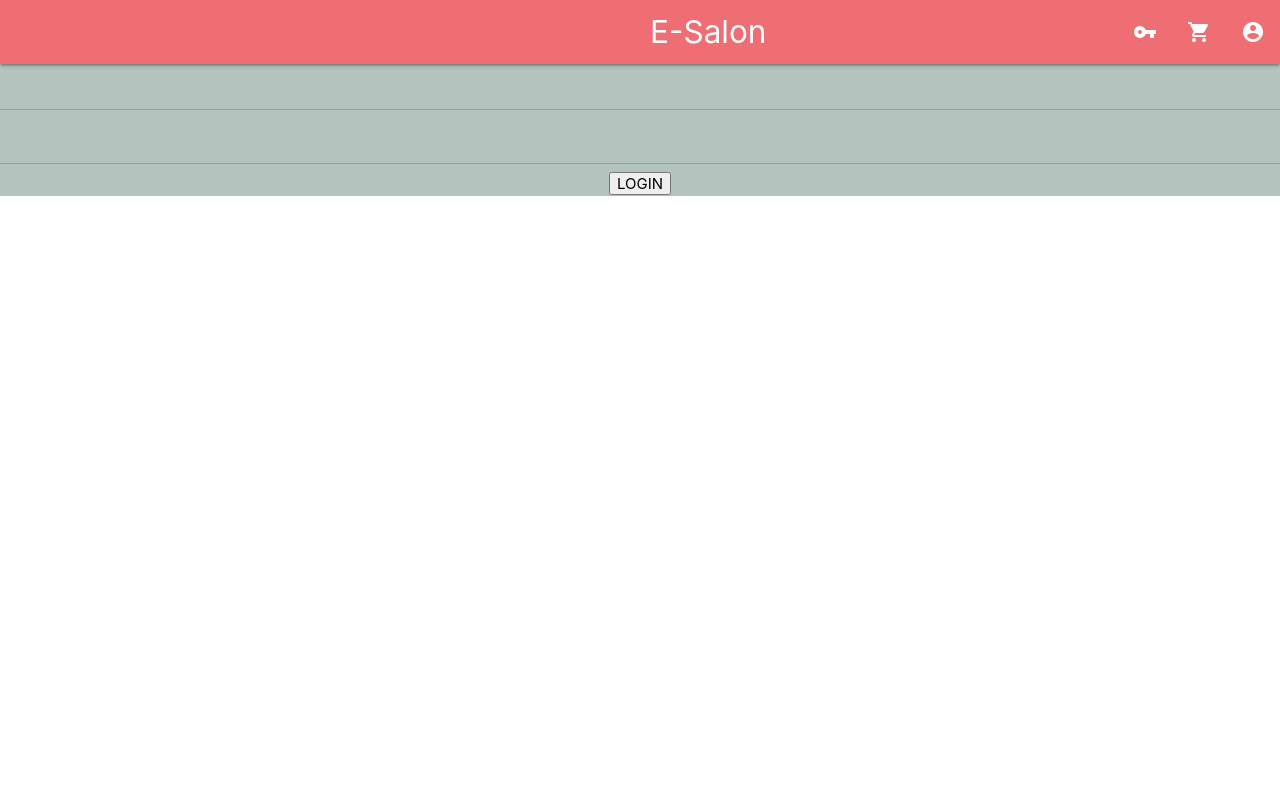
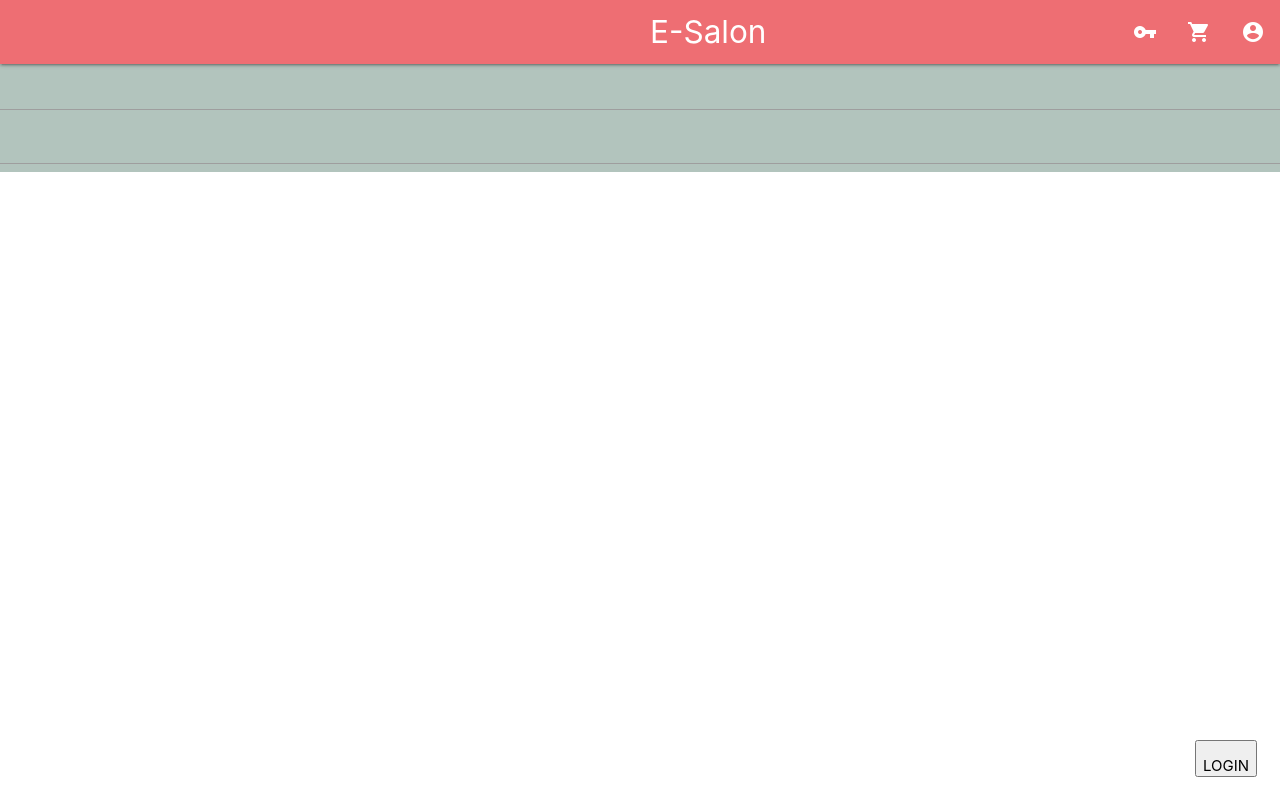
Before and after one commit to Gurjot-0031/E-salon, a React (Create React App) app in the folder client/: page / in a window 1280 px wide. Built offline with nearby package versions, Linux system fonts and the light colour scheme.

Commit message:
Login - Fetch issue fixed

```diff
--- a/client/src/components/Login.js
+++ b/client/src/components/Login.js
@@ -15,18 +15,21 @@ export default class Login extends Component{
     }
 
 
-     login = () => {
+     login() {
         console.log("Testing.......");
+
+
          fetch("http://localhost:8080/rest/users/authenticate",{
             method: 'POST', // *GET, POST, PUT, DELETE, etc.
-            mode: 'no-cors', // no-cors, *cors, same-origin
+            //mode: 'no-cors', // no-cors, *cors, same-origin
             //cache: 'no-cache', // *default, no-cache, reload, force-cache, only-if-cached
             //credentials: 'include', // include, *same-origin, omit
             headers: {
                 'Content-Type': 'application/json',
-                'Accept':  'application/json',
+                'Accept':  '*/*',
+                //'Cache-Control': 'no-cache'
                 //"Vary":"Access-Control-Request-Headers"
-                'Origin':'*'
+                //'Origin':'*'
                 //'Content-Type': 'application/x-www-form-urlencoded',
             },
             //redirect: 'follow', // manual, *follow, error
@@ -35,10 +38,11 @@ export default class Login extends Component{
         })
             .then(response=> response.json())
             .then(parsedData => {
-                console.log(parsedData); // JSON data parsed by `response.json()` call
+                console.log('parsed data ' +parsedData.username+" "+parsedData.isSuccess); // JSON data parsed by `response.json()` call
                 return parsedData;
             })
-             .then(data=>this.setState({loggedUsername:data.username,isLoggedIn:true}))
+             //.then(data=>this.setState({loggedUsername:data.username,isLoggedIn:true}))
+             .then(data=>localStorage.setItem("data",data))
             .catch(error=>console.log("CAUGHT ERROR "+error));
     }
     render() {
@@ -57,22 +61,23 @@ export default class Login extends Component{
                 {/*    auth ? <Redirect to="home"></Redirect>:null*/}
                 {/*}*/}
                 <div>
-                    <form onSubmit={this.login} >
+                    <div className="materialboxed">
                         <label>
                             <input type={"text"} name={"username"}
                                    value={this.state.username}
-                                   onChange={(e)=>
-                                   {this.setState({username:e.target.value})}} required>
+                                   onChange={this.handleUsernameChange.bind(this)} required>
                             </input>
                         </label>
                         <label>
                             <input type={"text"} name={"password"}
                                    value={this.state.password}
-                                   onChange={(e)=>
-                                   {this.setState({password:e.target.value})}} required>
+                                   onChange={this.handlePasswordChange.bind(this)} required>
                             </input>
                         </label>
-                        <input type={"submit"} value={"LOGIN"}/>
+                        <input type="button"
+                               onClick={this.login.bind(this)}
+                               className="fixed-action-btn" value={"LOGIN"}
+                        />
                         {/*<center>*/}
                         {/*    <button type={"submit"} >LOGIN</button>*/}
                         {/*    /!*<p> New User?  <BrowserRouter><Link compo>Sign Up</Link></BrowserRouter> </p>*!/*/}
@@ -81,10 +86,17 @@ export default class Login extends Component{
                         {/*    <button onClick={()=>this.setState({isRegistering:true})}>Go to REGISTER</button>*/}
                         {/*    /!*<p> New User?  <BrowserRouter><Link compo>Sign Up</Link></BrowserRouter> </p>*!/*/}
                         {/*</center>*/}
-                    </form>
+                    </div>
                 </div>
             </div>
             </div>
         );
     }
+
+    handleUsernameChange(event) {
+        this.setState({username:event.target.value});
+    }
+    handlePasswordChange(event) {
+        this.setState({password:event.target.value});
+    }
 }
```
